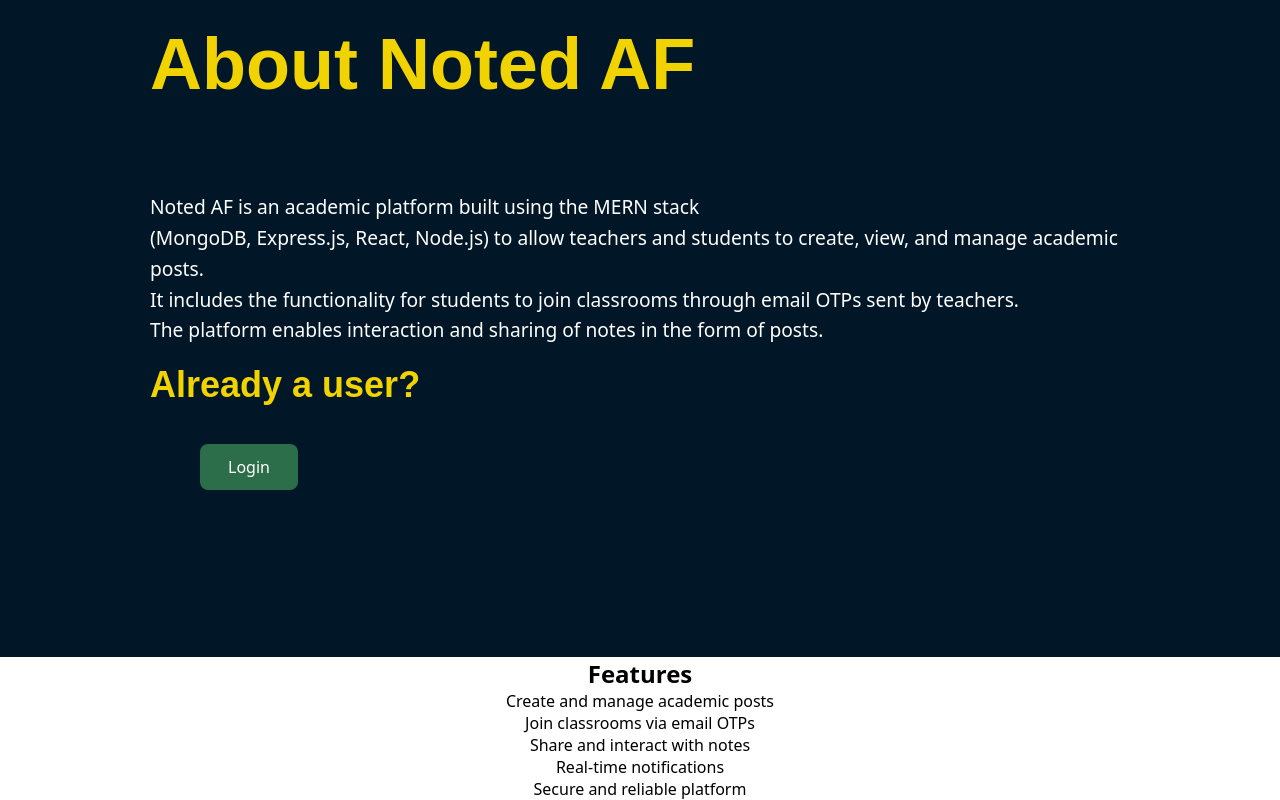
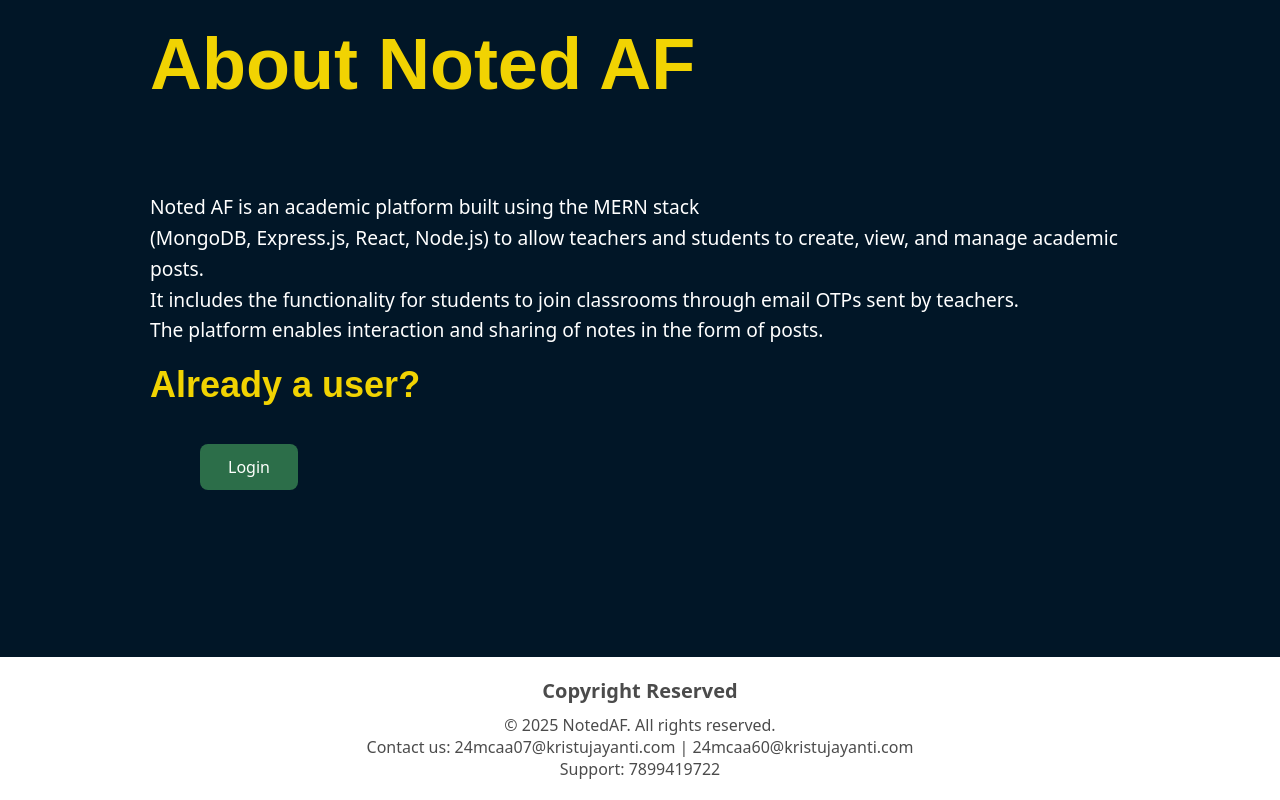
Before and after one commit to SrikanthVMGit/notedAF-Academic-Forms, a React (Create React App) app: page / in a window 1280 px wide. Shown: the part 2030-2830 px from the top of the page. Built offline with nearby package versions, Linux system fonts and the light colour scheme.

Commit message:
copyrights

```diff
--- a/src/pages/LandingPage.css
+++ b/src/pages/LandingPage.css
@@ -17,6 +17,16 @@
     margin-top:35px;
   }
 
+
+  .landing-copyright{
+    margin-top: 20px;
+    margin-bottom: 20px;
+    opacity: 70%;
+  }
+  .landing-copyright h2{
+    font-size: 20px;
+    margin-bottom: 10px;
+  }
   .features-container2 {
     margin-left: 40px;
 
--- a/src/pages/LandingPage.js
+++ b/src/pages/LandingPage.js
@@ -90,17 +90,16 @@ const LandingPage = () => {
 
 
 
-      <section className="landing-features">
-        <h2>Features</h2>
-        <ul>
-          <li>Create and manage academic posts</li>
-          <li>Join classrooms via email OTPs</li>
-          <li>Share and interact with notes</li>
-          <li>Real-time notifications</li>
-          <li>Secure and reliable platform</li>
-        </ul>
-      </section>
-    </div>
+      <section className="landing-copyright">
+  <h2>Copyright Reserved</h2>
+  <p>&copy; 2025 NotedAF. All rights reserved.</p>
+  <ul>
+    <li>Contact us: 24mcaa07@kristujayanti.com | 24mcaa60@kristujayanti.com</li>
+
+    <li>Support: 7899419722</li>
+  </ul>
+</section>
+</div>
   );
 };
 
```
